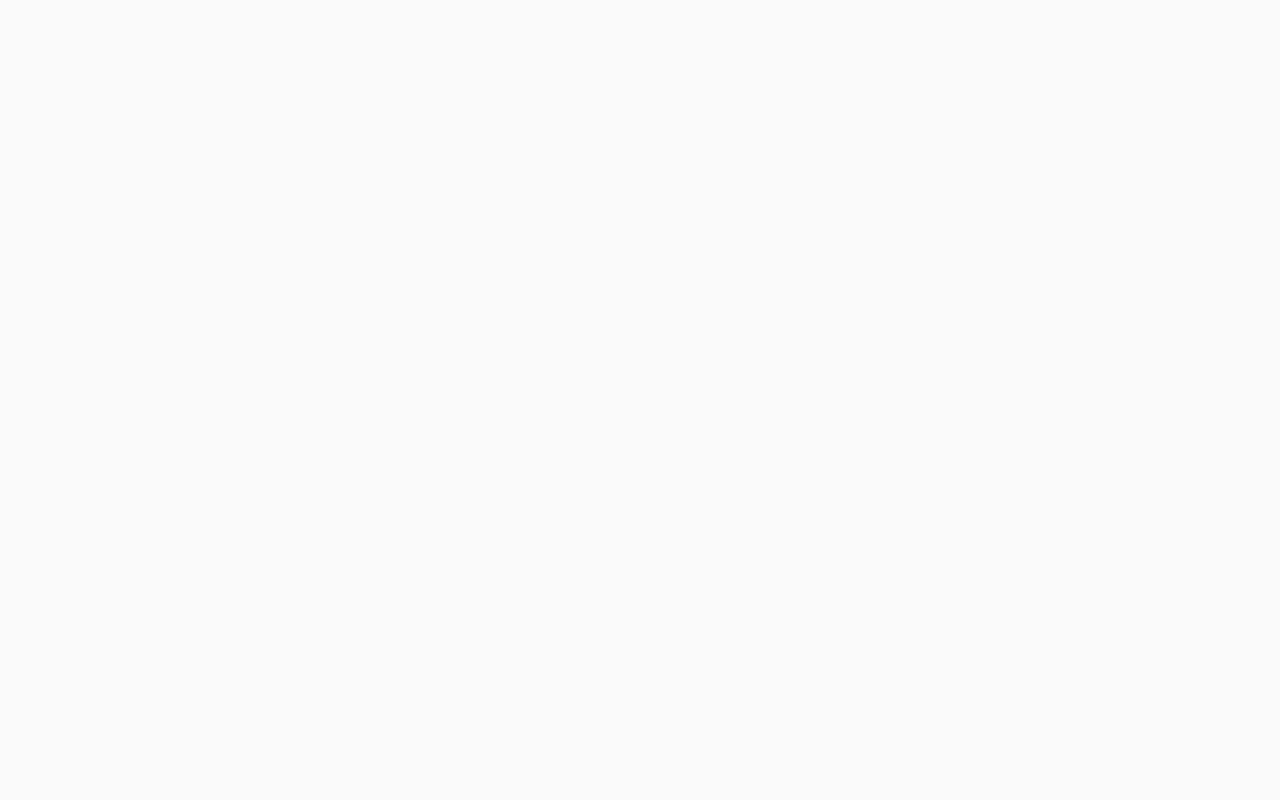
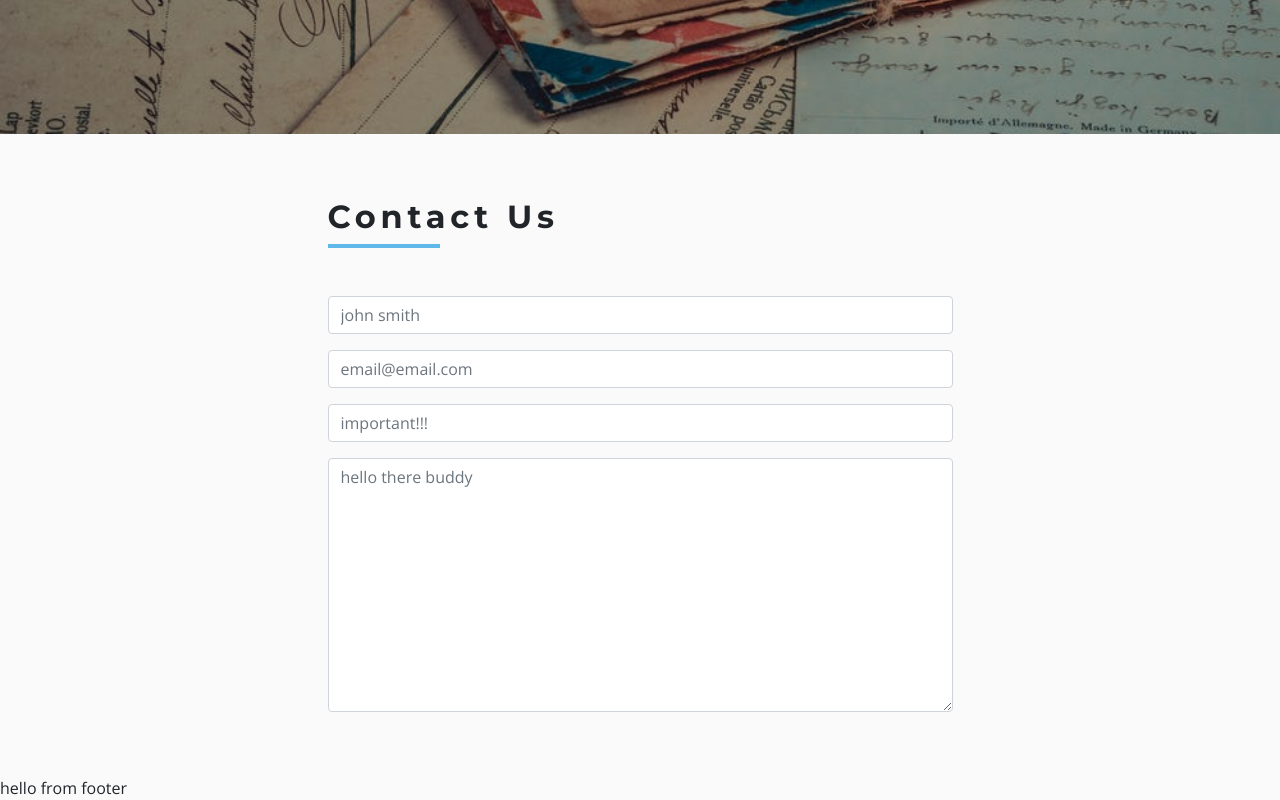
Before and after one commit to LaGemYo/tech-store, a React (Create React App) app: page /contact in a window 1280 px wide. Shown: the part 431-1231 px from the top of the page. Before the commit the page ends 800 px from the top, so only its background shows below. Built offline with nearby package versions, Linux system fonts and the light colour scheme.

Commit message:
added contact form

```diff
--- /dev/null
+++ b/src/components/ContactPage/Contact.js
@@ -0,0 +1,49 @@
+import React from 'react';
+import Title from '../Title';
+
+export default function Contact() {
+    return (
+        <section className="py-5">
+            <div className="row">
+                <div className="col-10 mx-auto col-md-6 my-3">
+                    <Title  title="contact us" />
+                    <form className="mt-5">
+                        {/* first */}
+                        <div className="form-group">
+                            <input type="text"
+                            name ="firstName"
+                            className="form-control"
+                            placeholder="john smith"
+                            />
+                        </div>
+                        {/* email */}
+                        <div className="form-group">
+                            <input type="email"
+                            name ="email"
+                            className="form-control"
+                            placeholder="email@email.com"
+                            />
+                        </div>
+                        {/* subject */}
+                        <div className="form-group">
+                            <input type="text"
+                            name ="subject"
+                            className="form-control"
+                            placeholder="important!!!"
+                            />
+                        </div>
+                        {/* message */}
+                        <div className="form">
+                            <textarea
+                            name="message"
+                            className="form-control"
+                            rows="10"
+                            placeholder="hello there buddy"
+                            />
+                        </div>
+                    </form>
+                </div>
+            </div>
+        </section>
+    );
+}
--- a/src/pages/ContactPage.js
+++ b/src/pages/ContactPage.js
@@ -1,9 +1,13 @@
 import React from 'react';
+import Hero from '../components/Hero';
+import contactImg from '../images/contactBcg.jpeg';
+import Contact from '../components/ContactPage/Contact';
 
 export default function ContactPage() {
     return (
         <>
-            <h1>hello From Contact Page</h1>
+            <Hero img={contactImg} alt="contact" />
+            <Contact />
         </>
     );
 }
```
